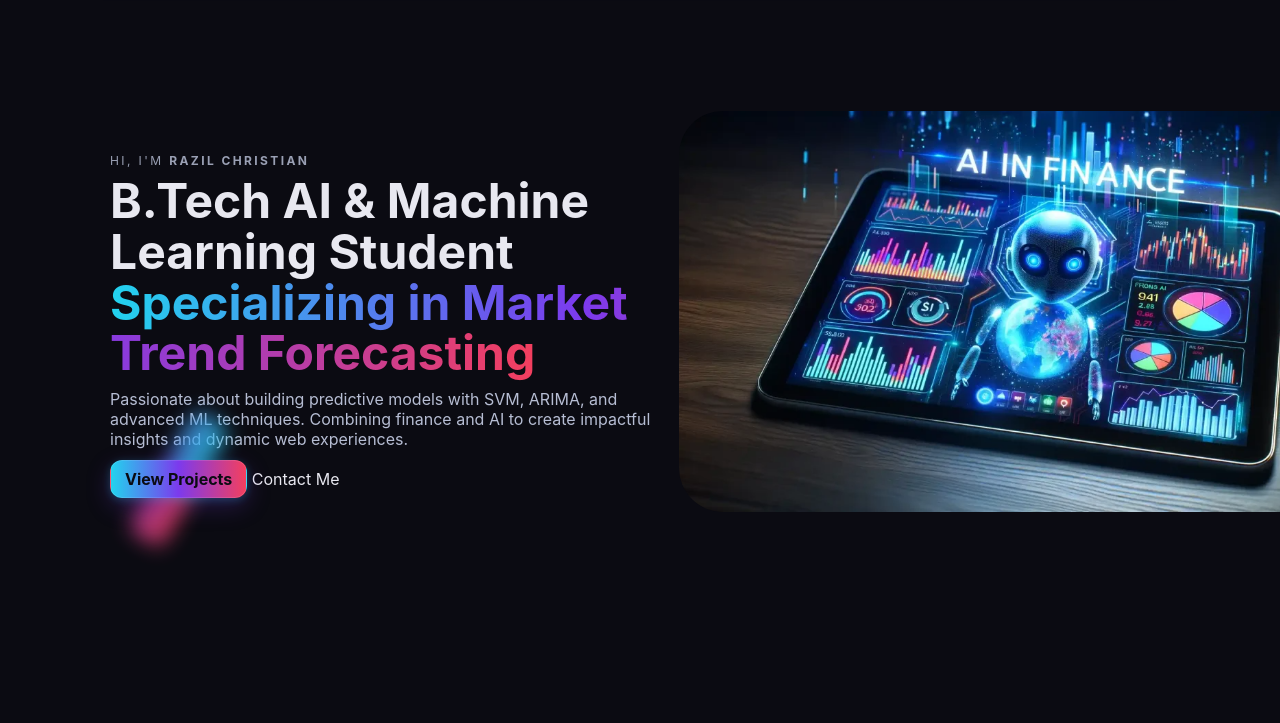
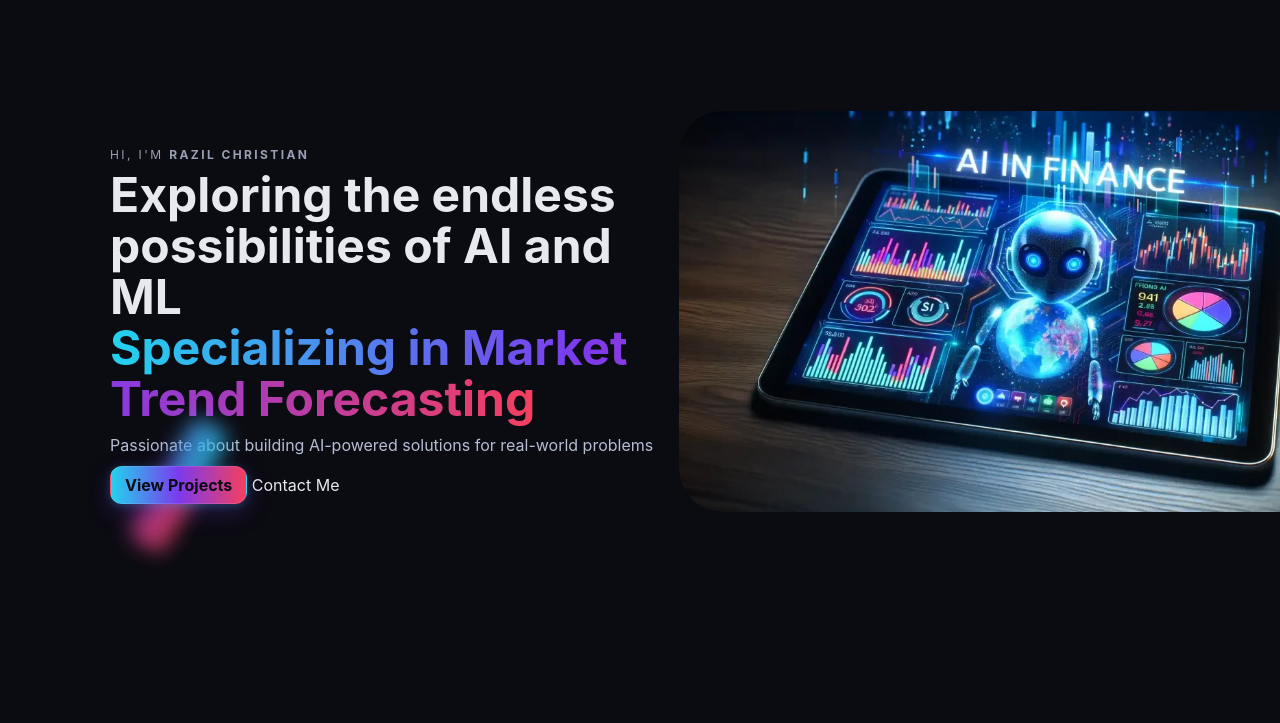
Before and after one commit to razilchristian/razilnewportfolio, a plain HTML site: page index.html in a window 1280 px wide. Shown: the part 77-800 px from the top of the page. Drawn offline with nearby package versions, Linux system fonts and the light colour scheme.

Commit message:
Add files via upload

```diff
--- a/index.html
+++ b/index.html
@@ -41,12 +41,12 @@
   <div class="hero-content">
     <p class="eyebrow">Hi, I'm <strong>Razil Christian</strong></p>
     <h1>
-      B.Tech AI & Machine Learning Student
+      Exploring the endless possibilities of AI and ML
       <br />
       <span class="grad">Specializing in Market Trend Forecasting</span>
     </h1>
     <p class="sub">
-      Passionate about building predictive models with SVM, ARIMA, and advanced ML techniques. Combining finance and AI to create impactful insights and dynamic web experiences.
+      Passionate about building AI-powered solutions for real-world problems
     </p>
     <div class="cta-buttons">
       <a href="#projects" class="btn-glow">View Projects</a>
```
